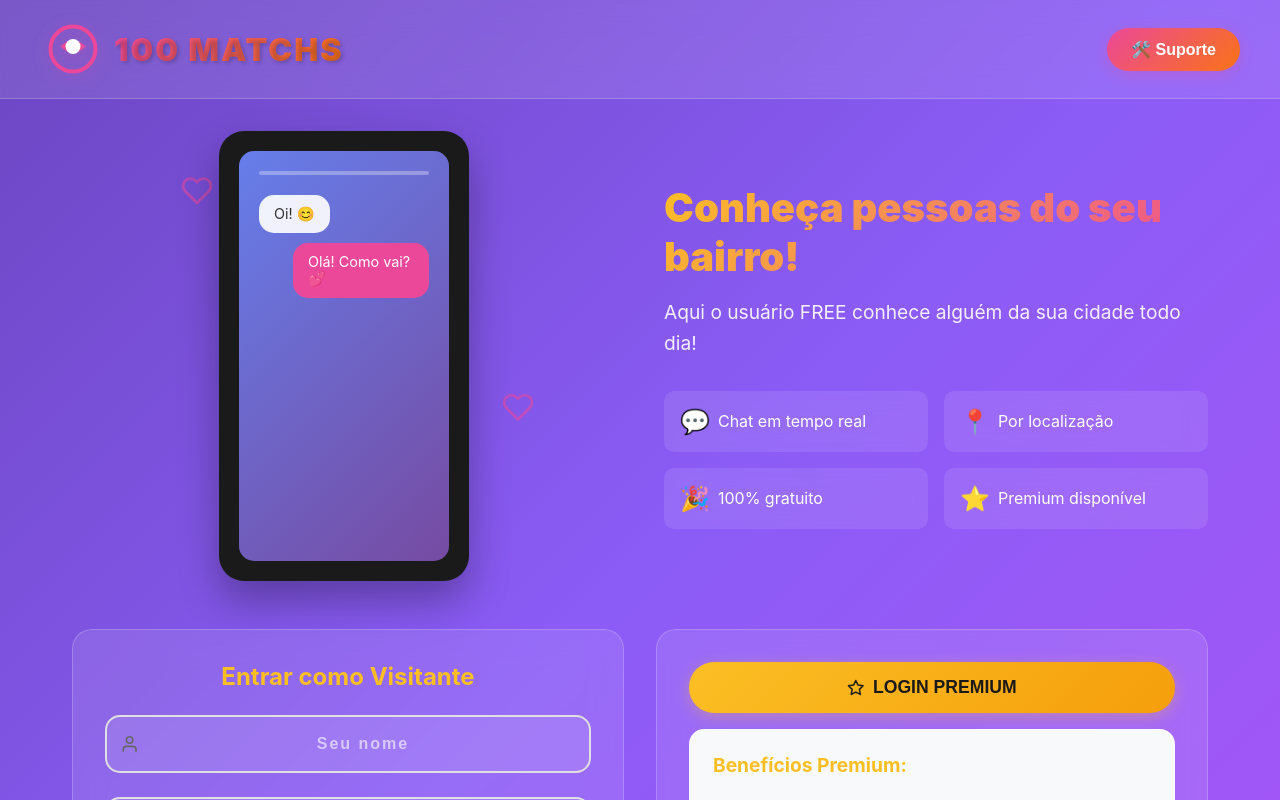
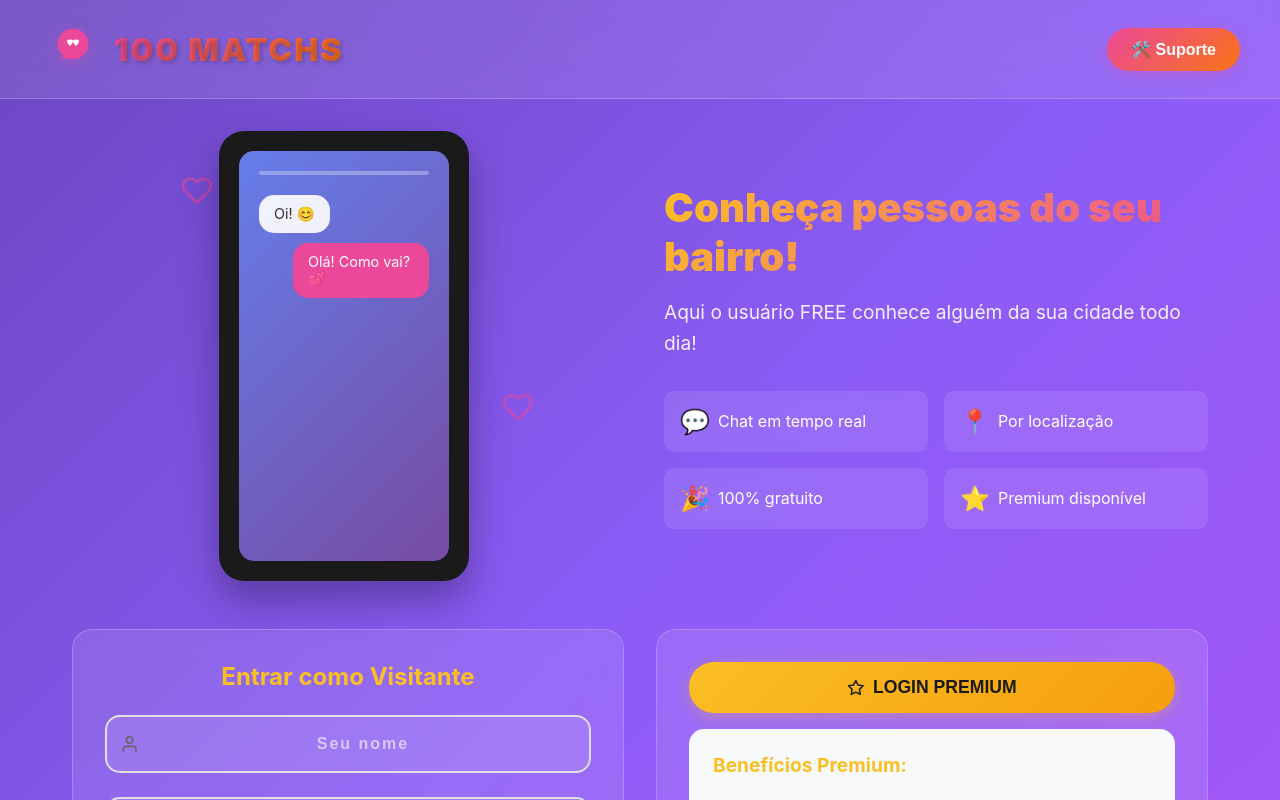
Before and after one commit to rodrigokrapp/100matchs, a React (Vite) app: page / in a window 1280 px wide. Shown: the top 800 px of the page. Built offline with nearby package versions, Linux system fonts and the light colour scheme; no server answers; the database is empty.

Commit message:
rfsaf
fasfdsfa

```diff
--- a/src/components/Header.tsx
+++ b/src/components/Header.tsx
@@ -29,9 +29,15 @@ const Header: React.FC<HeaderProps> = ({ showSupport = true }) => {
         <div className="logo-section" onClick={handleLogoClick}>
           <div className="logo-icon">
             <svg viewBox="0 0 100 100" className="logo-svg">
-              <circle cx="50" cy="50" r="45" fill="none" stroke="#EC4899" strokeWidth="8"/>
-              <path d="M25 45 Q50 20 75 45 Q50 70 25 45 Z" fill="#EC4899"/>
-              <circle cx="50" cy="45" r="15" fill="white"/>
+              {/* Balão de fala */}
+              <circle cx="50" cy="40" r="30" fill="#EC4899" stroke="#EC4899" strokeWidth="2"/>
+
+              {/* Pontinha do balão */}
+              <path d="M35 62 Q40 72 25 68 Z" fill="#EC4899"/>
+
+              {/* Coração dentro do balão */}
+              <path d="M38 35 C38 32, 41 30, 44 32 C47 30, 50 32, 50 35 C50 38, 44 44, 44 44 C44 44, 38 38, 38 35 Z" fill="white"/>
+              <path d="M50 35 C50 32, 53 30, 56 32 C59 30, 62 32, 62 35 C62 38, 56 44, 56 44 C56 44, 50 38, 50 35 Z" fill="white"/>
             </svg>
           </div>
           <h1 className="logo-text">100 MATCHS</h1>
--- a/src/lib/supabase.ts
+++ b/src/lib/supabase.ts
@@ -5,6 +5,7 @@ const supabaseUrl = 'https://shjhfnnxaxotpyebiijp.supabase.co';
 const supabaseKey = 'eyJhbGciOiJIUzI1NiIsInR5cCI6IkpXVCJ9.eyJpc3MiOiJzdXBhYmFzZSIsInJlZiI6InNoamhmbm54YXhvdHB5ZWJpaWpwIiwicm9sZSI6InNlcnZpY2Vfcm9sZSIsImlhdCI6MTc1MDEyNzUzMSwiZXhwIjoyMDY1NzAzNTMxfQ.Rhoa0ycynAH3NWCULQMWOYDAIX7oQZhPVvet0oaZ7Fo';
 
 console.log('🔧 Supabase configurado para produção:', { url: supabaseUrl, hasKey: !!supabaseKey });
+// Conexão atualizada
 
 export const supabase = createClient(supabaseUrl, supabaseKey, {
   realtime: {
```
